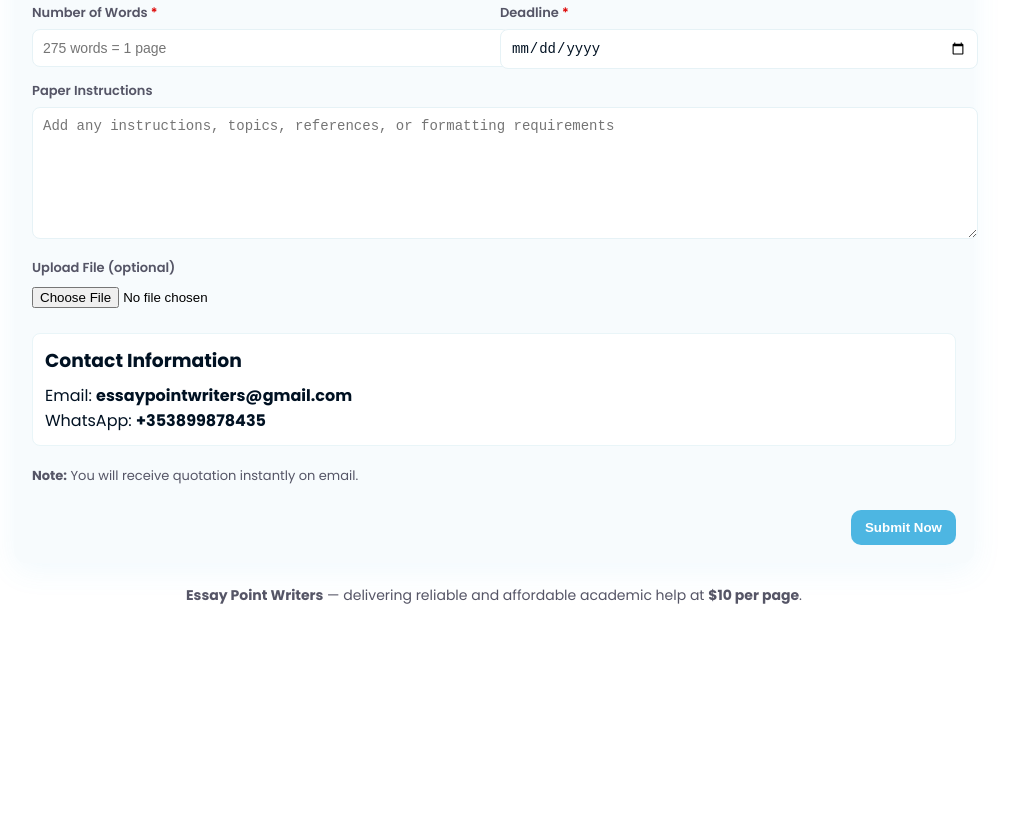
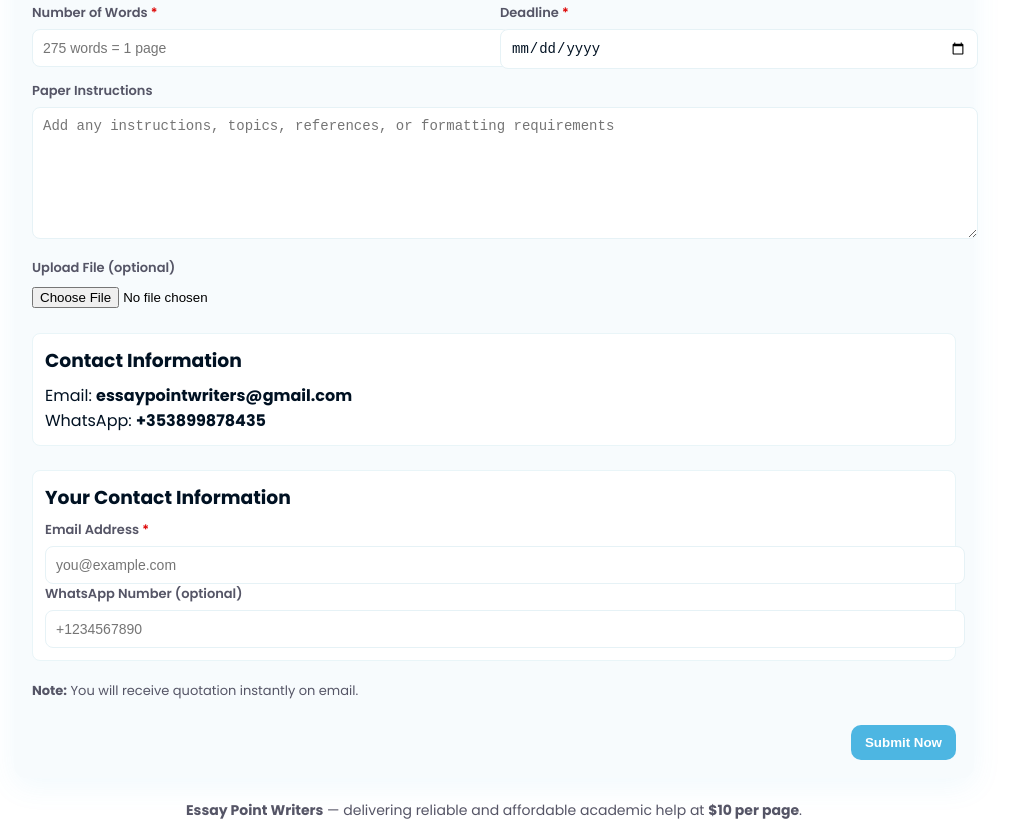
Before and after one commit to timkiplagat/EsssayPointWriters, a plain HTML site: page index.html in a window 1280 px wide. Shown: the part 399-1220 px from the top of the page, without its empty margins (146-1155 px from the left). Before the commit the page ends 1005 px from the top, so only its background shows below. Drawn offline with Linux system fonts and the light colour scheme.

Commit message:
Update index.html
Added client email and WhatsApp fields to form

```diff
--- a/index.html
+++ b/index.html
@@ -116,6 +116,16 @@
         <p style="margin:0">Email: <strong>essaypointwriters@gmail.com</strong></p>
         <p style="margin:0">WhatsApp: <strong>+353899878435</strong></p>
       </div>
+      <!-- Client's Contact Info -->
+      <div class="full contact-info">
+        <h3 style="margin:0 0 8px 0">Your Contact Information</h3>
+
+        <label for="client_email">Email Address <span style="color:#d00">*</span></label>
+        <input id="client_email" name="client_email" type="email" placeholder="you@example.com" required>
+
+        <label for="client_whatsapp">WhatsApp Number (optional)</label>
+        <input id="client_whatsapp" name="client_whatsapp" type="text" placeholder="+1234567890">
+      </div>
 
       <div class="full note">
         <strong>Note:</strong> You will receive quotation instantly on email.
```
